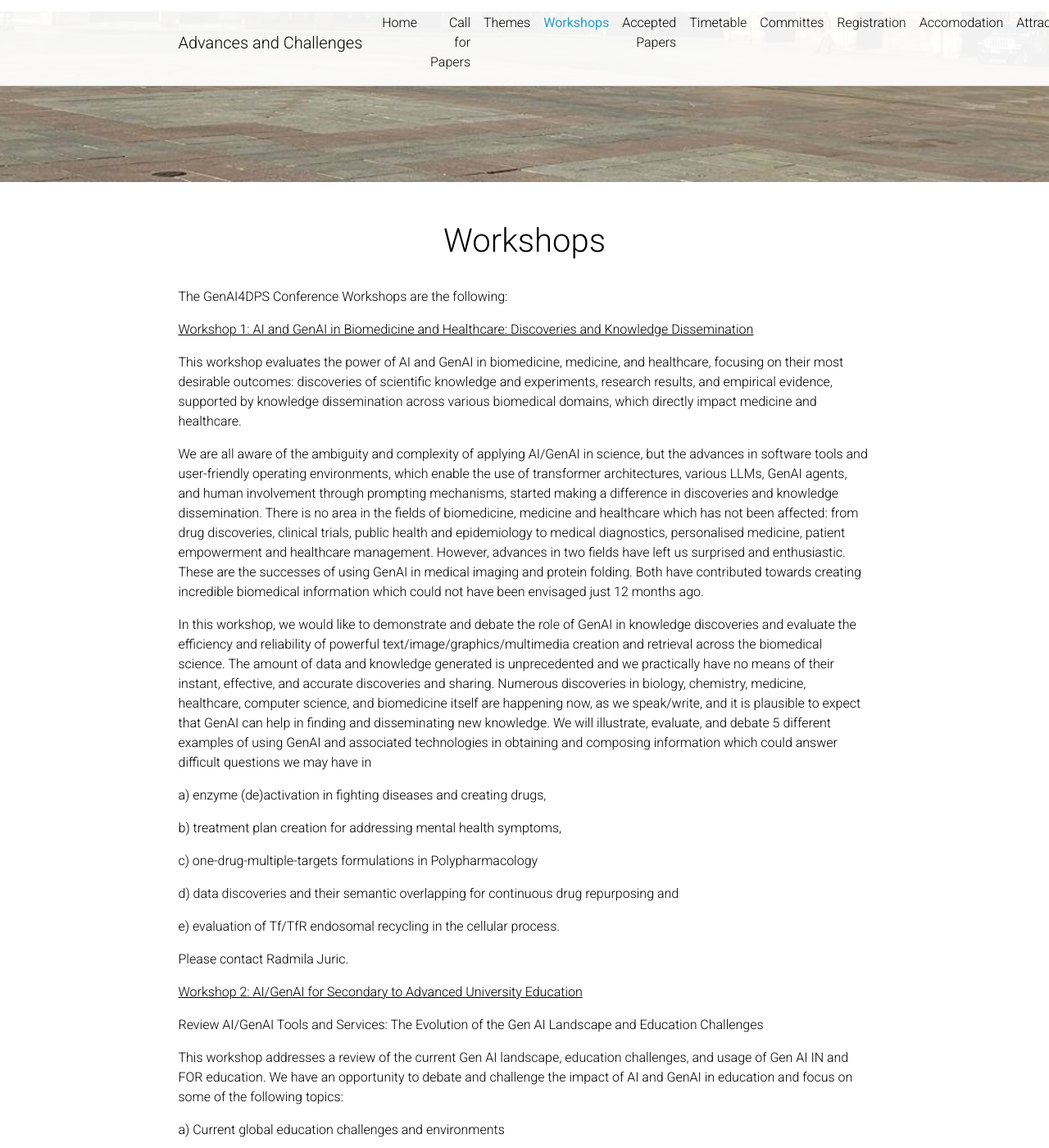
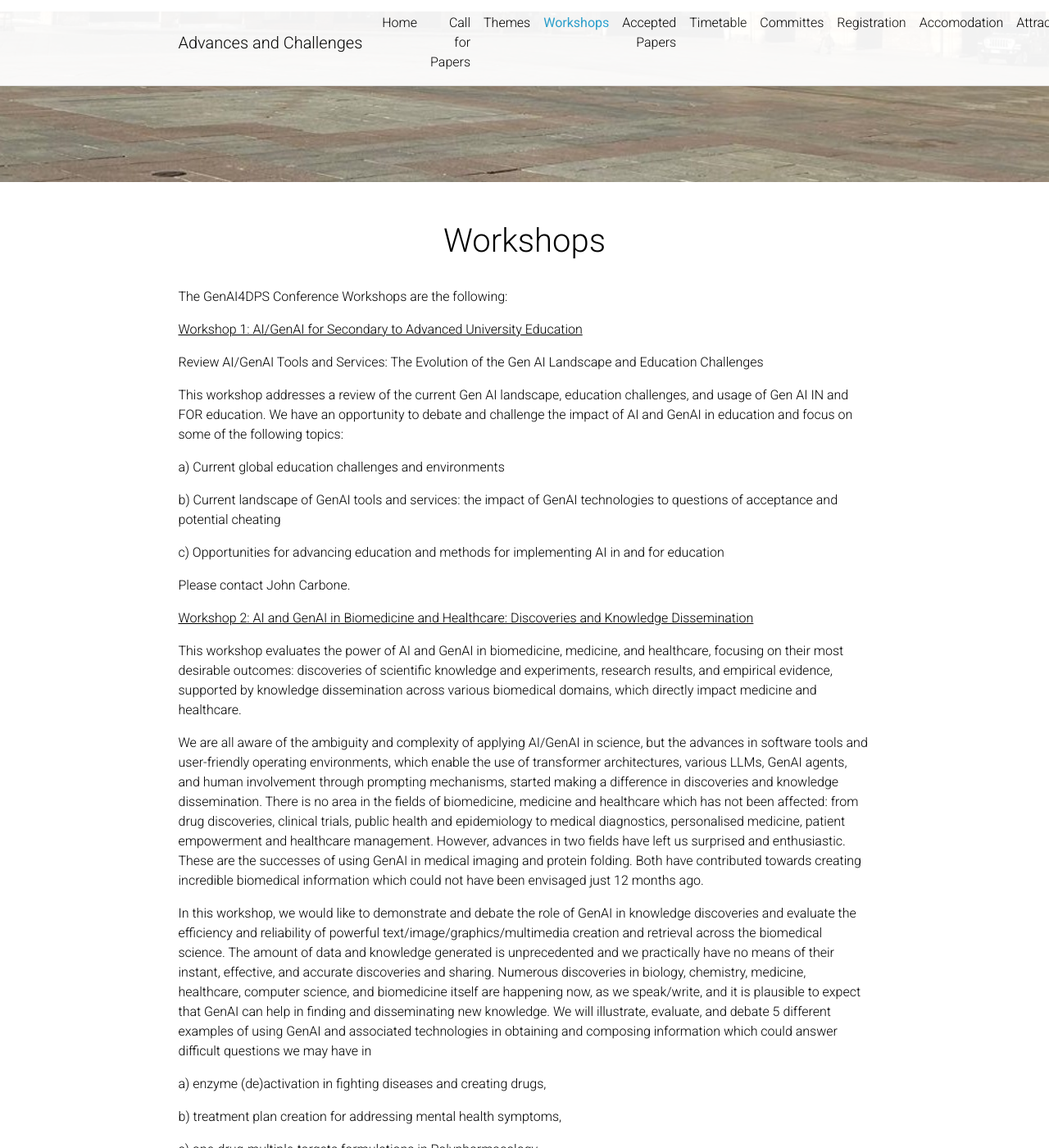
Before and after one commit to GenAI4DPS/advances-challenges, a Jekyll site: the page built from _pages/workshop.md, in a window 1280 px wide and 1400 px high. Shown: the whole window at 82% size. Built offline with Jekyll 4.4.1, drawn with Linux system fonts in a browser that asks for light colours; comment, search, counter and statistics services are not loaded; a style sheet for code colours, icons or effects is not loaded; some of the changed text lies outside the part shown.

Commit message:
Update workshop.md

```diff
--- a/_pages/workshop.md
+++ b/_pages/workshop.md
@@ -10,7 +10,21 @@ nav_order: 4
 
 The GenAI4DPS Conference Workshops are the following:
 
-<u>Workshop 1: AI and GenAI in Biomedicine and Healthcare: Discoveries and Knowledge Dissemination</u>
+<u>Workshop 1: AI/GenAI for Secondary to Advanced University Education</u>
+
+Review AI/GenAI Tools and Services: The Evolution of the Gen AI Landscape and Education Challenges
+
+This workshop addresses a review of the current Gen AI landscape, education challenges, and usage of Gen AI IN and FOR education. We have an opportunity to debate and challenge the impact of AI and GenAI in education and focus on some of the following topics:
+
+a) Current global education challenges and environments
+
+b) Current landscape of GenAI tools and services: the impact of GenAI technologies to questions of acceptance and potential cheating
+
+c) Opportunities for advancing education and methods for implementing AI in and for education
+
+Please contact John Carbone.
+
+<u>Workshop 2: AI and GenAI in Biomedicine and Healthcare: Discoveries and Knowledge Dissemination</u>
 
 This workshop evaluates the power of AI and GenAI in biomedicine, medicine, and healthcare, focusing on their most desirable outcomes: discoveries of scientific knowledge and experiments, research results, and empirical evidence, supported by knowledge dissemination across various biomedical domains, which directly impact medicine and healthcare.
 
```
Also changed, not shown: other parts of _pages/workshop.md (+0 -14 lines).
